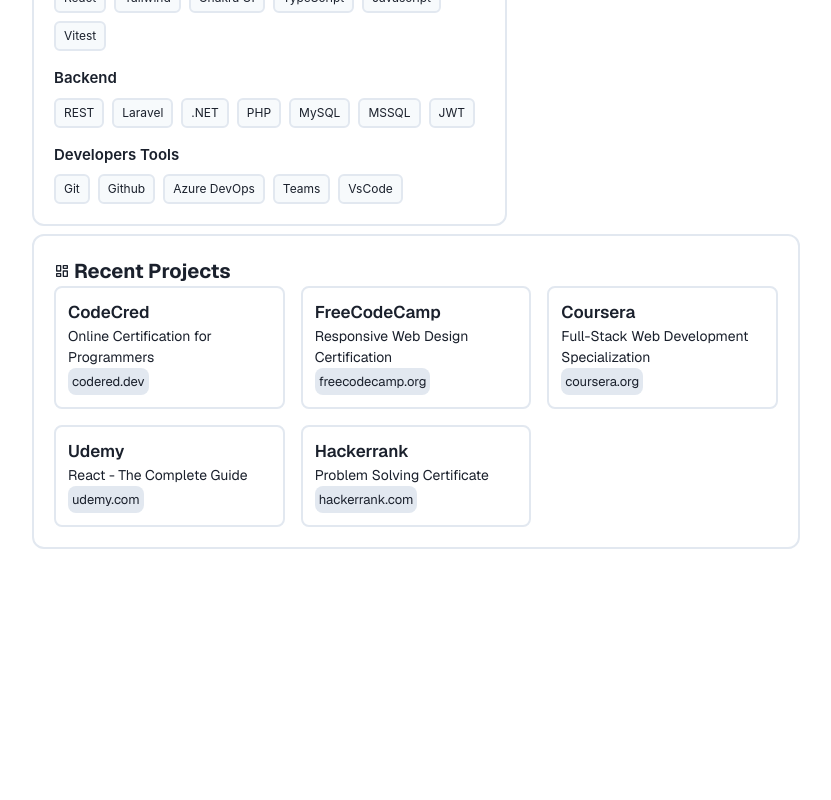
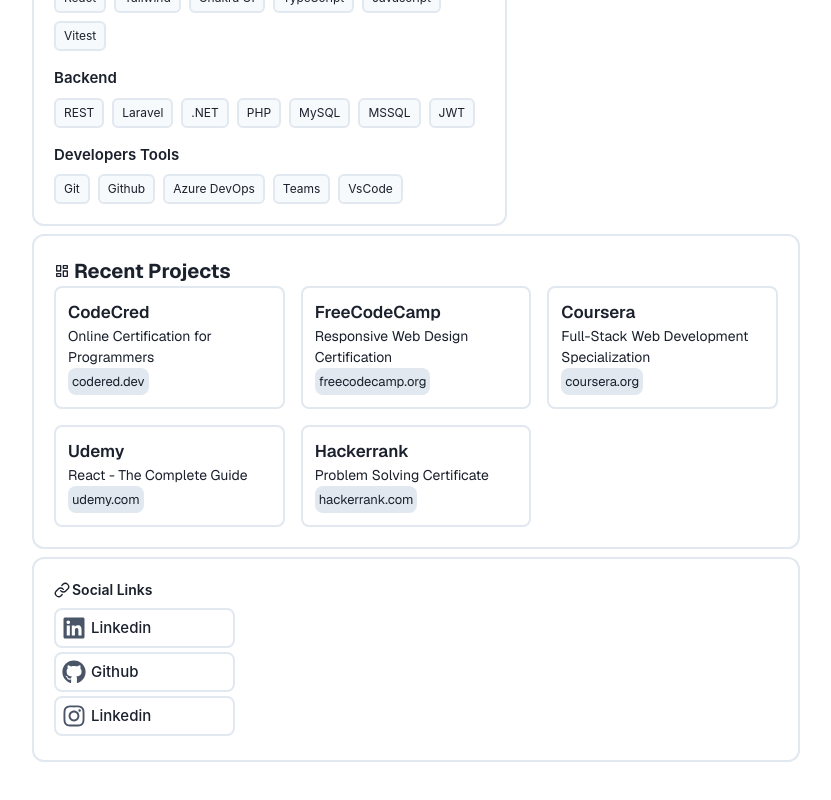
Before and after one commit to mlesterpal30/portfolio, a React (Vite) app: page / in a window 1280 px wide. Shown: the part 760-1560 px from the top of the page, without its empty margins (224-1055 px from the left). Before the commit the page ends 1365 px from the top, so only its background shows below. Built offline with nearby package versions, Linux system fonts and the light colour scheme.

Commit message:
Create a Wrapup Section

```diff
--- a/src/App.tsx
+++ b/src/App.tsx
@@ -4,6 +4,7 @@ import { Box, Stack } from "@chakra-ui/react";
 import TechStack from "./components/TechStack";
 import Experience from "./components/Experience";
 import Projects from "./components/Projects";
+import Wrapup from "./components/Wrapup";
 const App = () => {
 	return (
 		<Box
@@ -27,6 +28,9 @@ const App = () => {
 			<Box mt="2">
 				<Projects />
 			</Box>
+			<Box mt="2">
+				<Wrapup />
+			</Box>
 		</Box>
 	);
 };
--- /dev/null
+++ b/src/components/Wrapup.tsx
@@ -0,0 +1,91 @@
+import { Box, Flex, Grid, Icon, Text } from "@chakra-ui/react";
+import { FiLink } from "react-icons/fi";
+import { FaLinkedin } from "react-icons/fa6";
+import { FaGithub } from "react-icons/fa";
+import { FaInstagram } from "react-icons/fa";
+
+const Wrapup = () => {
+	return (
+		<Grid
+			border="2px"
+			padding="5"
+			borderColor="gray.200"
+			rounded="xl"
+			templateColumns={{
+				base: "repeat(1, 1fr)", // 1 column (mobile)
+				md: "repeat(2, 1fr)", // 2 columns (tablet)
+				lg: "repeat(4, 1fr)", // 3 columns (laptop)
+			}}
+		>
+			<Box>
+				<Flex columnGap="2px" align="center">
+					<FiLink />
+					<Text fontSize="14px" fontWeight="600">
+						Social Links
+					</Text>
+				</Flex>
+				<Box mt="2">
+					<Flex
+						align="center"
+						border="2px"
+						borderColor="gray.200"
+						padding="1.5"
+						rounded="lg"
+						columnGap="5px"
+						mb="1"
+					>
+						<Icon
+							as={FaLinkedin}
+							color="gray.600"
+							boxSize={6}
+							fontWeight="500"
+						/>
+						<Text fontWeight="500" fontSize="15px">
+							Linkedin
+						</Text>
+					</Flex>
+					<Flex
+						align="center"
+						border="2px"
+						borderColor="gray.200"
+						padding="1.5"
+						rounded="lg"
+						columnGap="5px"
+						mb="1"
+					>
+						<Icon
+							as={FaGithub}
+							color="gray.600"
+							boxSize={6}
+							fontWeight="500"
+						/>
+						<Text fontWeight="500" fontSize="15px">
+							Github
+						</Text>
+					</Flex>
+					<Flex
+						align="center"
+						border="2px"
+						borderColor="gray.200"
+						padding="1.5"
+						rounded="lg"
+						columnGap="5px"
+						mb="1"
+					>
+						<Icon
+							as={FaInstagram}
+							color="gray.600"
+							boxSize={6}
+							fontWeight="500"
+						/>
+						<Text fontWeight="500" fontSize="15px">
+							Linkedin
+						</Text>
+					</Flex>
+				</Box>
+			</Box>
+		</Grid>
+	);
+};
+
+export default Wrapup;
```
